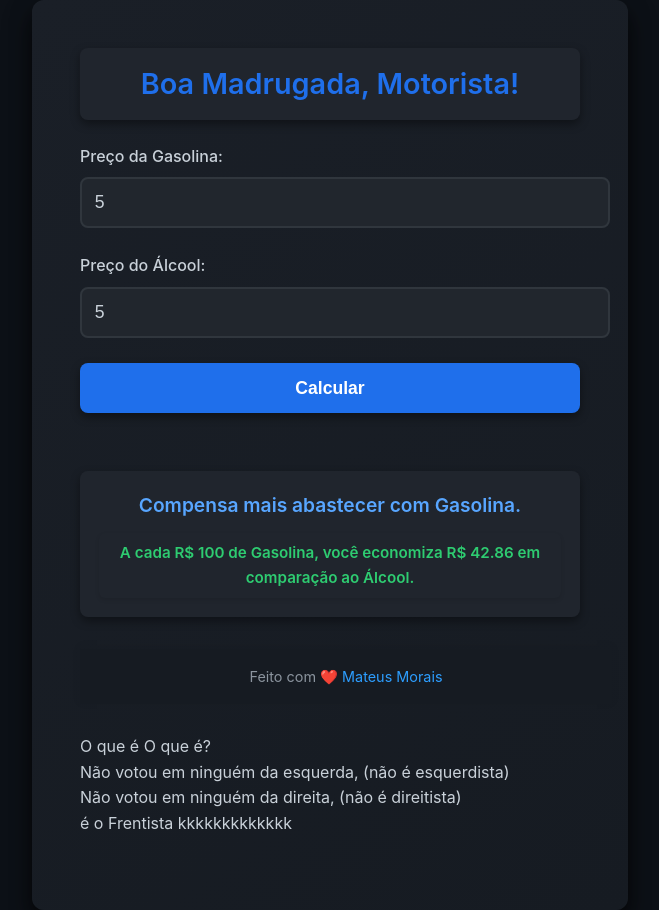
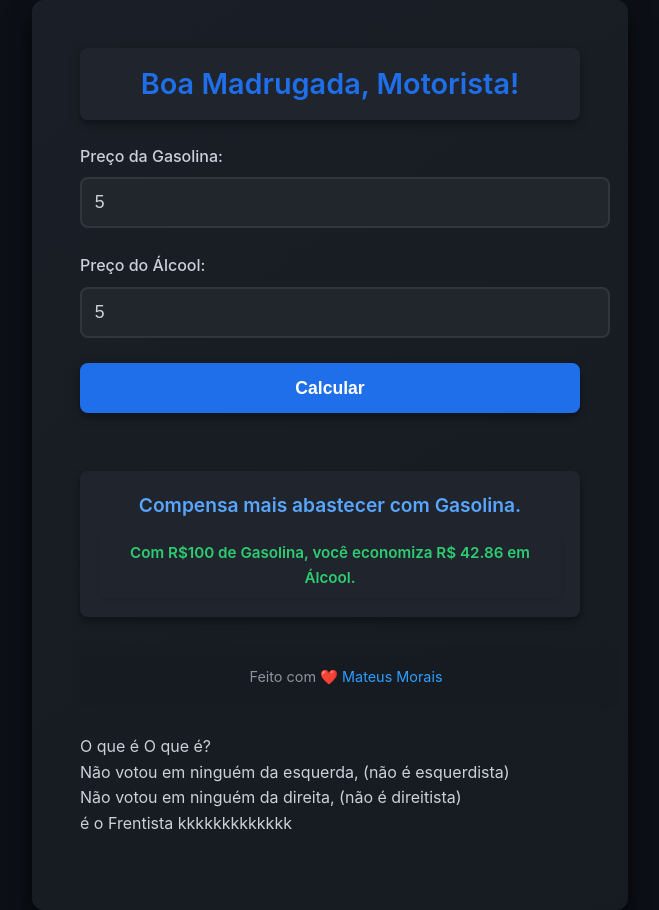
Before and after one commit to mateusmoraiss/etanois-ou-gasosa, a plain HTML site: page index.html in a window 1280 px wide. Both pictures are taken after typing "5", "5" into the empty fields and a click on the button "Calcular". Shown: the whole page, without its empty margins (310-969 px from the left). Drawn offline with Linux system fonts and the light colour scheme.

Commit message:
fix bug script
fix 30/01/2025 01:00

```diff
--- a/index.html
+++ b/index.html
@@ -3,22 +3,17 @@
 <head>
     <meta charset="UTF-8">
     <meta name="viewport" content="width=device-width, initial-scale=1.0">
-    <title> Etanol ou Gasolina?</title>
+    <title>Etanol ou Gasolina?</title>
     <link rel="stylesheet" href="style.css">
     <link rel="icon" href="gasstation_4334.png">
 
     <script>
-        //Anti-Cópia
-
-    //   Se chegou até aqui, deve estar muito interessado em copiar. Cuidado: plágio é crime, e eu sei exatamente onde te achar! //
-
-        // Desabilitar clique com o botão direito
+        // Anti-Cópia
         document.addEventListener('contextmenu', function(e) {
             e.preventDefault();
             alert('O botão direito do mouse está desativado neste site.');
         });
 
-        // Desabilitar teclas de atalho comuns para abrir DevTools
         document.addEventListener('keydown', function(e) {
             if (e.key === 'F12' || // Tecla F12
                 (e.ctrlKey && e.shiftKey && e.key === 'I') || // Ctrl + Shift + I
@@ -31,7 +26,6 @@
             }
         });
     </script>
-
 </head>
 <body>
     <div class="container">
@@ -43,57 +37,63 @@
         <label for="precoAlcool">Preço do Álcool: </label>
         <input type="number" id="precoAlcool" step="0.01"><br><br>
 
-
         <button onclick="calcular()">Calcular</button><br><br>
-
 
         <div id="resultado"></div>
 
         <footer>
-        Feito com  <a href="https://www.instagram.com/mateusmoraiskrr/" class="footer-red">❤️ Mateus Morais</a>
+            Feito com <a href="https://www.instagram.com/mateusmoraiskrr/" class="footer-red">❤️ Mateus Morais</a>
         </footer>
 
         <div style="padding-top: 30px;">
             O que é O que é? <br>
-    Não votou em ninguém da esquerda, (não é esquerdista)<br>Não votou em ninguém da direita, (não é direitista) <br>
-        é o Frentista kkkkkkkkkkkkk <br> <br>
+            Não votou em ninguém da esquerda, (não é esquerdista)<br>
+            Não votou em ninguém da direita, (não é direitista) <br>
+            é o Frentista kkkkkkkkkkkkk <br><br>
         </div>
-
-
     </div>
-
-
-
 
     <script>
         function calcular() {
             const precoGasolina = parseFloat(document.getElementById('precoGasolina').value);
             const precoAlcool = parseFloat(document.getElementById('precoAlcool').value);
-    const consumoGasolina = 10; // km/l
-    const consumoAlcool = 7; // km/l
+            const consumoGasolina = 10; // km por litro
+            const consumoAlcool = 7; // km por litro
 
-    // Quantos km você roda com R$ 100 de cada combustível
-    const kmComGasolina = (100 / precoGasolina) * consumoGasolina;
-    const kmComAlcool = (100 / precoAlcool) * consumoAlcool;
+            // Validação simples
+            if (precoGasolina <= 0 || precoAlcool <= 0 || isNaN(precoGasolina) || isNaN(precoAlcool)) {
+                alert("⚠️ Valores inválidos! Insira preços maiores que zero.");
+                return;
+            }
 
-    // Custo para rodar os km do combustível A usando o combustível B
-    const custoGasolinaParaRodarKmAlcool = (kmComAlcool / consumoGasolina) * precoGasolina;
-    const custoAlcoolParaRodarKmGasolina = (kmComGasolina / consumoAlcool) * precoAlcool;
+            // Cálculo básico de eficiência (km por R$1)
+            const kmPorRealGasolina = consumoGasolina / precoGasolina;
+            const kmPorRealAlcool = consumoAlcool / precoAlcool;
 
             let resultado = '';
             let economiaTexto = '';
 
-    if (kmComAlcool / precoAlcool > kmComGasolina / precoGasolina) {
-        const economia = custoGasolinaParaRodarKmAlcool - 100;
-        resultado = `Compensa mais abastecer com Álcool.`;
-        economiaTexto = `A cada R$ 100 de Álcool, você economiza R$ ${economia.toFixed(2)} em comparação à Gasolina.`;
-    } else if (kmComGasolina / precoGasolina > kmComAlcool / precoAlcool) {
-        const economia = custoAlcoolParaRodarKmGasolina - 100;
-        resultado = `Compensa mais abastecer com Gasolina.`;
-        economiaTexto = `A cada R$ 100 de Gasolina, você economiza R$ ${economia.toFixed(2)} em comparação ao Álcool.`;
-    } else {
-        resultado = 'Ambos têm o mesmo custo por quilômetro.';
-        economiaTexto = 'Não há economia entre os combustíveis.';
+            if (kmPorRealAlcool > kmPorRealGasolina) {
+                // Se álcool compensa mais
+                const kmRodadosComAlcool = (100 / precoAlcool) * consumoAlcool;
+                const gastoEmGasolina = (kmRodadosComAlcool / consumoGasolina) * precoGasolina;
+                const economia = gastoEmGasolina - 100; // Diferença REAL
+
+                resultado = "Compensa mais abastecer com Álcool.";
+                economiaTexto = `Com R$100 de Álcool, você economiza R$ ${Math.abs(economia).toFixed(2)} em Gasolina.`;
+            }
+            else if (kmPorRealGasolina > kmPorRealAlcool) {
+                // Se gasolina compensa mais
+                const kmRodadosComGasolina = (100 / precoGasolina) * consumoGasolina;
+                const gastoEmAlcool = (kmRodadosComGasolina / consumoAlcool) * precoAlcool;
+                const economia = gastoEmAlcool - 100; // Diferença REAL
+
+                resultado = "Compensa mais abastecer com Gasolina.";
+                economiaTexto = `Com R$100 de Gasolina, você economiza R$ ${Math.abs(economia).toFixed(2)} em Álcool.`;
+            }
+            else {
+                resultado = "Ambos têm o mesmo custo-benefício.";
+                economiaTexto = "Escolha o que preferir!";
             }
 
             document.getElementById('resultado').innerHTML = `
@@ -102,9 +102,6 @@
             `;
         }
 
-    </script>
-
-<script>
         function obterSaudacao() {
             const hora = new Date().getHours();
             if (hora >= 5 && hora < 12) {
@@ -120,7 +117,5 @@
 
         document.getElementById('saudacao').textContent = obterSaudacao();
     </script>
-
-
 </body>
 </html>
```
Lines whose indentation alone changed are shown as unchanged.
